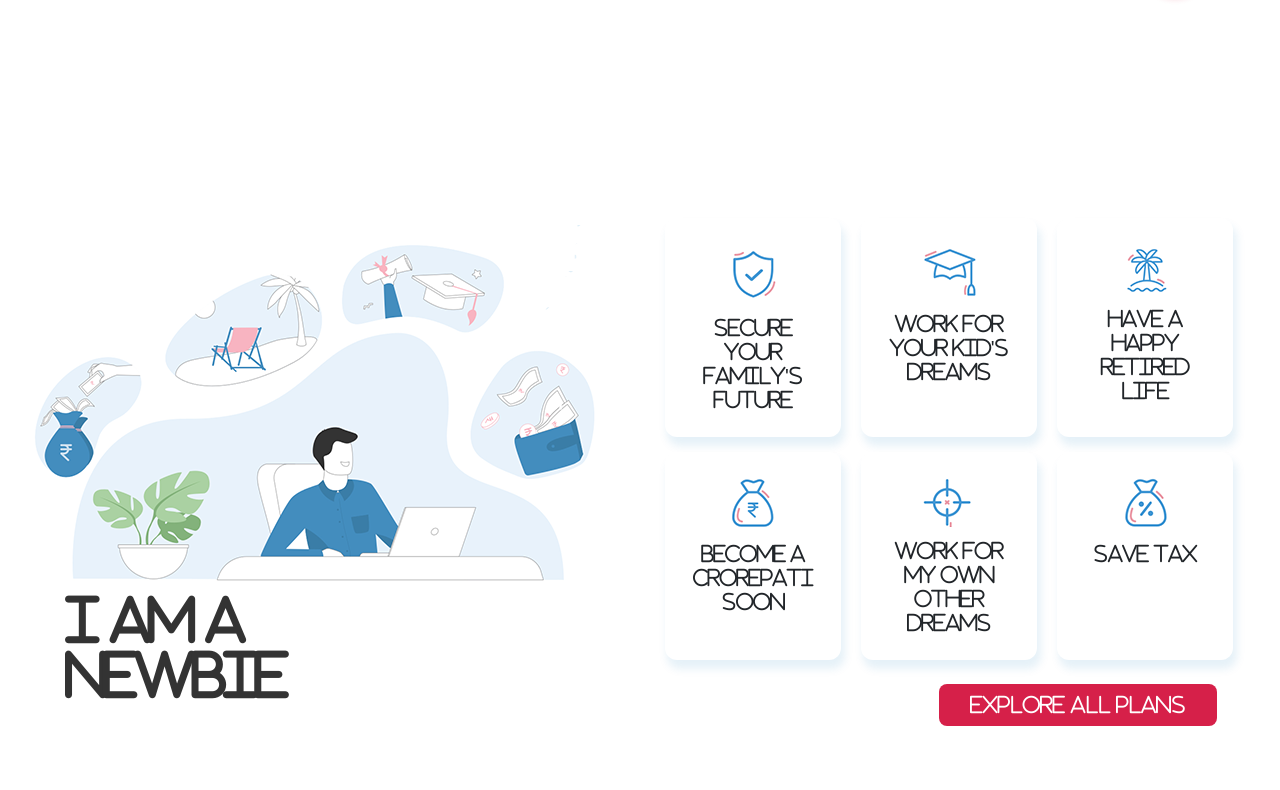
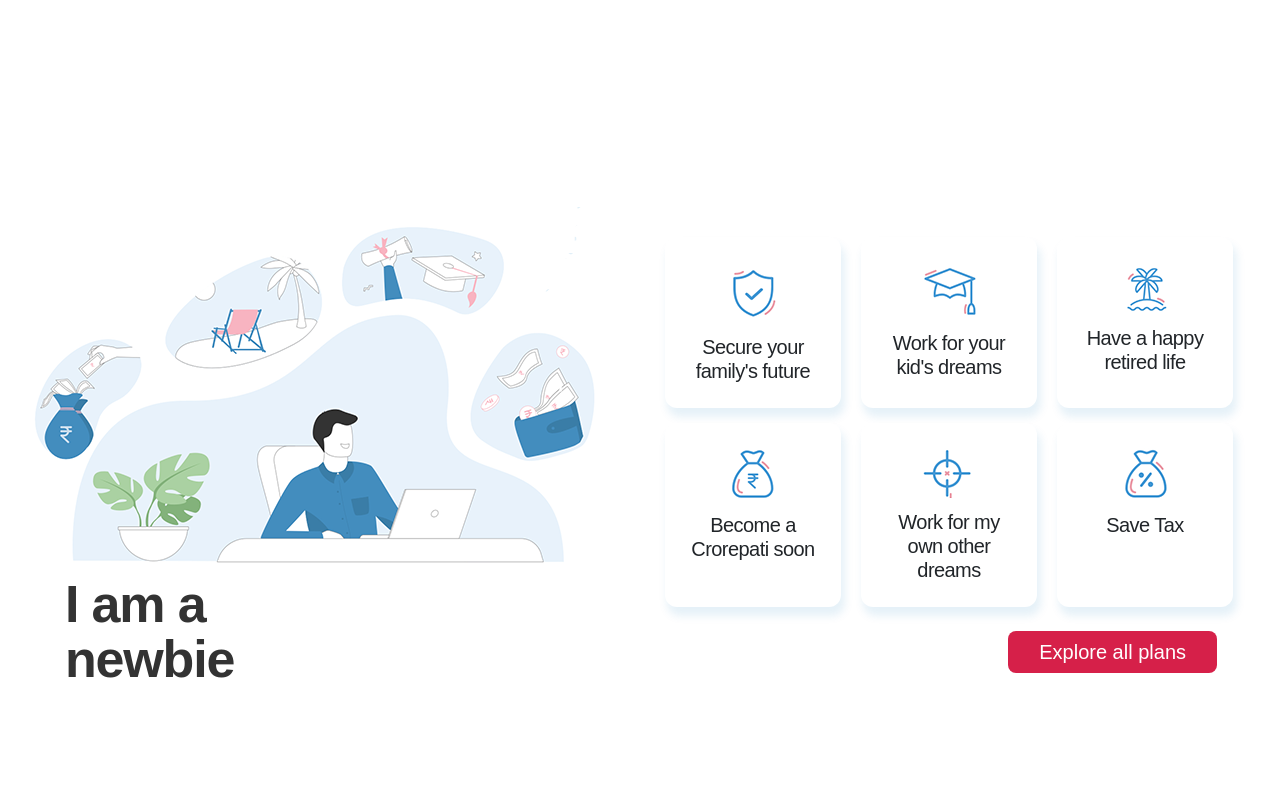
Before and after one commit to dhruvsoni365/Teknopoint-assignment, a plain HTML site: page index.html in a window 1280 px wide. Shown: the part 655-1445 px from the top of the page. Drawn offline with nearby package versions, Linux system fonts and the light colour scheme.

Commit message:
font path

```diff
--- a/assets/css/style.css
+++ b/assets/css/style.css
@@ -18,7 +18,7 @@
 }
 @font-face {
   font-family: "helvetica-regular";
-  src: url("/Album/assets/fonts/fa-regular-400.ttf");
+  src: url("/assets/fonts/fa-regular-400.ttf");
   line-height: 36px;
 }
 @font-face {
```
